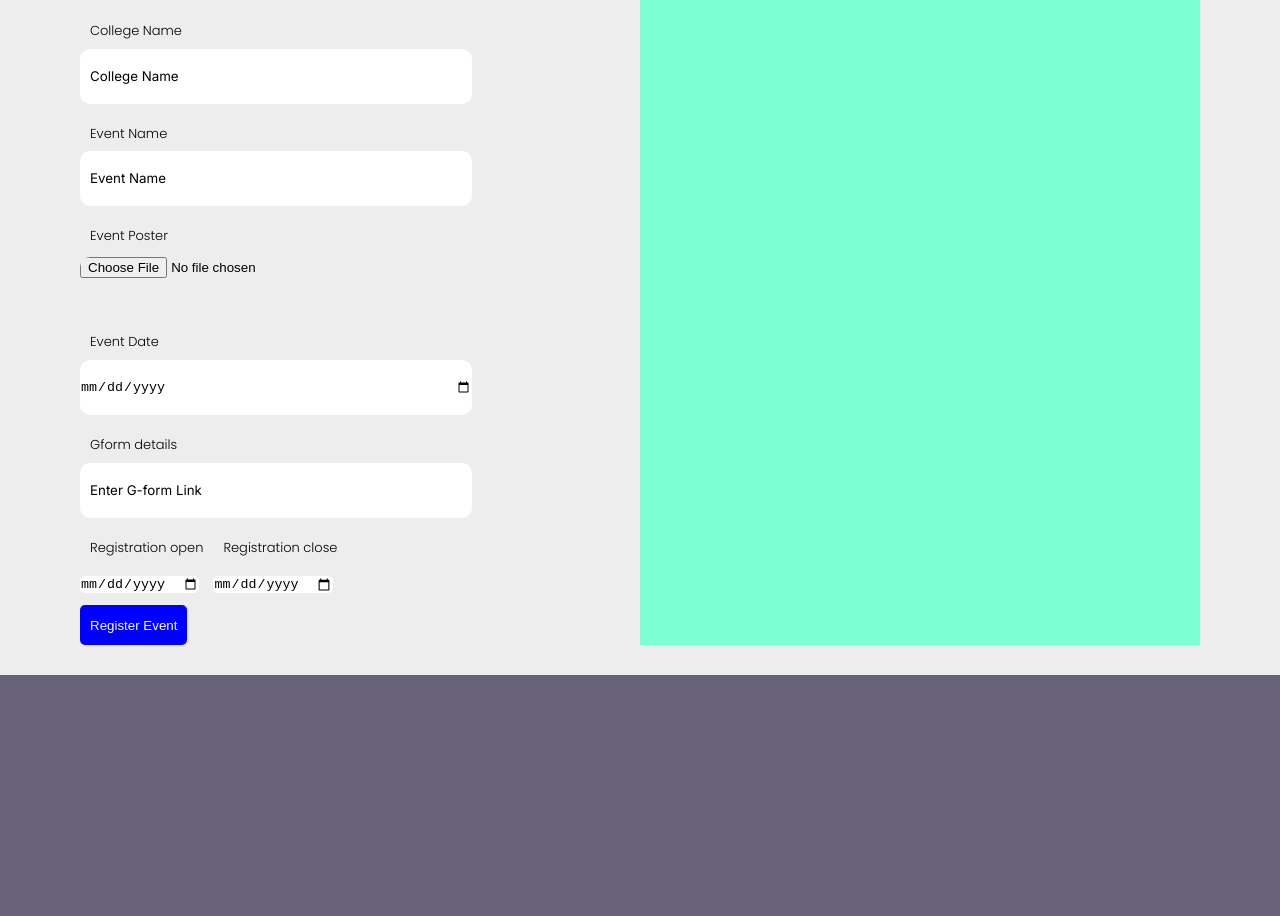
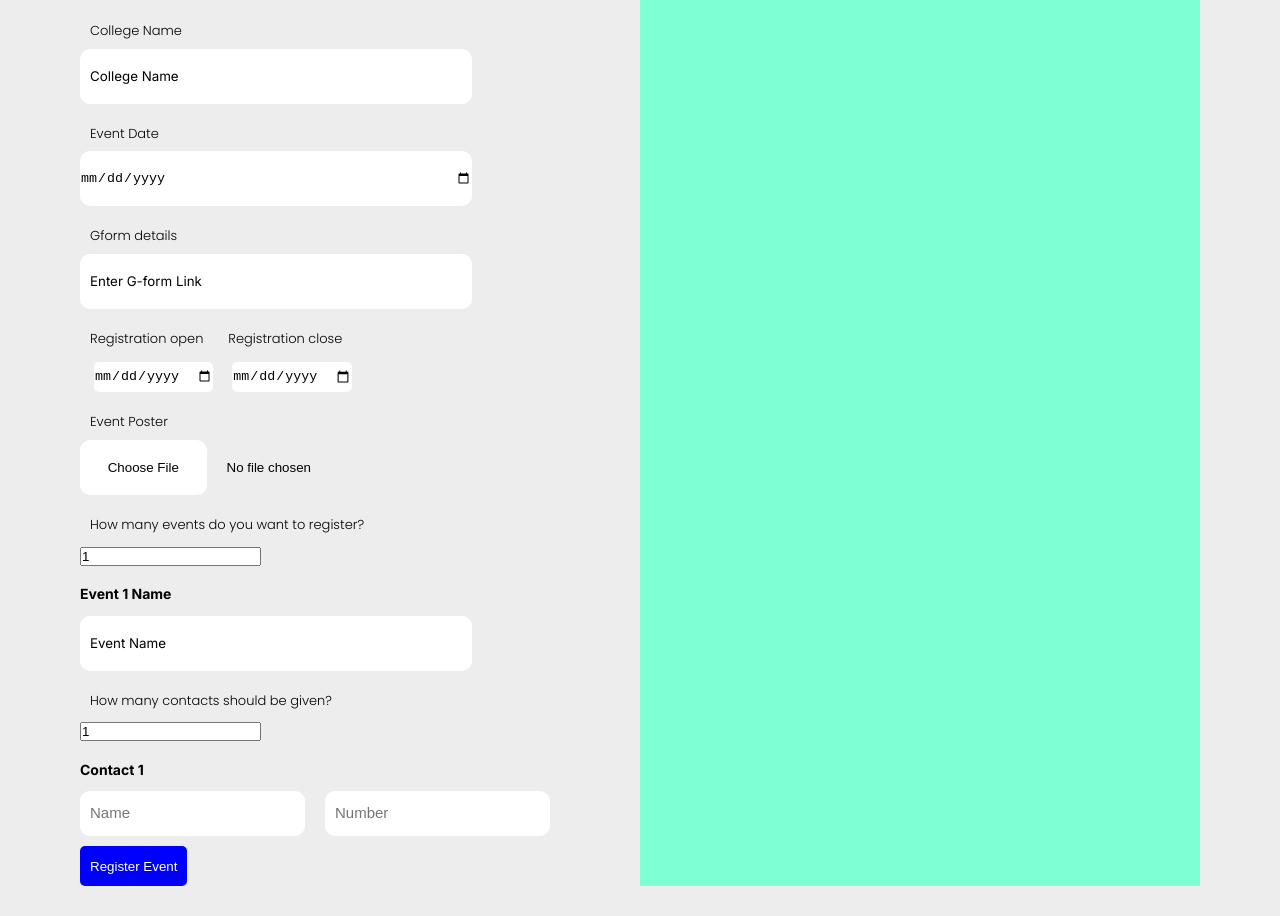
Before and after one commit to kavinpradheep/EVENTEASE, a React (Vite) app: page /EventRegister in a window 1280 px wide. Shown: the part 221-1137 px from the top of the page. Before the commit the page ends 896 px from the top, so only its background shows below. Built offline with nearby package versions, Linux system fonts and the light colour scheme.

Commit message:
created event register form

```diff
--- a/src/App.jsx
+++ b/src/App.jsx
@@ -1,7 +1,7 @@
 import React from 'react'
 import { BrowserRouter as Router, Routes, Route } from 'react-router-dom';
 
-import Events from './components/events/events';
+import Events from './components/allevents/allevents';
 import Login from './components/login/Login'
 import Mainpage from './components/homepage/home';
 import Eventregister from './components/EventRegister/eventregister';
--- a/src/components/EventRegister/eventregister.css
+++ b/src/components/EventRegister/eventregister.css
@@ -48,6 +48,14 @@
     border-radius: 10px;
     width: 70%;
 }
+.register-poster::-webkit-file-upload-button{
+    height: 55px;
+    border: none;
+    border-radius: 10px;
+    background-color: white;
+    width: 50%;
+    margin-right: 20px;
+}
 .register-eventname::placeholder{
     color: black;
     padding-left: 10px;
@@ -55,17 +63,54 @@
 }
 .register-event-gformdetails{
     display: flex;
-    gap: 10px;
+    gap: 5px;
 }
 .register-gformdetails-date{
     border: none;
-    margin-top: 10px;
+    margin-top: 5px;
+    margin-left: 14px;
+    height: 30px;
     border-radius: 5px;
+}
+.register-event-description{
+    height: 200px;
+    width: 70%;
+    border-radius: 10px;
+    border: none;
+    padding: 10px;
+    font-size: 16px;
+}
+.register-about-event{
+    height: 300px;
+    width: 70%;
+    border-radius: 10px;
+    border: none;
+    padding: 10px;
+    font-size: 16px;
+}
+.register-event-count, .register-contact-count{
+    margin-top: 15px;
+    font-size: 14px;
+    margin-bottom: 10px;
+    font-family: 'inter';
+}
+.register-contactname, .register-contactnumber{
+    height: 45px;
+    margin-right: 20px;
+    width: 225px;
+    border: none;
+    border-radius: 10px;
+}
+.register-contactname::placeholder,
+ .register-contactnumber::placeholder{
+    font-size: 15px;
+    padding-left: 10px;
 }
 .register-container-right{
     background-color: aquamarine;
 }
 .submit-button{
+    display: block;
     height: 40px;
     border: none;
     background-color:blue;
--- a/src/components/EventRegister/eventregister.jsx
+++ b/src/components/EventRegister/eventregister.jsx
@@ -4,51 +4,83 @@ import './eventregister.css';
 
 const Eventregister = () => {
   const navigate = useNavigate();
+  const [eventCount, setEventCount] = useState(1); // State to hold the number of events
+  const [events, setEvents] = useState([{ eventName: '' }]); // State to hold event details
+  const [contactCount, setContactCount] = useState(1); // State to hold the number of contacts
+  const [contacts, setContacts] = useState([{ contactName: '', contactNumber: '' }]); // State to hold contact details
+
   const [eventData, setEventData] = useState({
     collegeName: '',
-    eventName: '',
     eventDate: '',
     gformLink: '',
     registrationOpen: '',
     registrationClose: '',
   });
 
-  const [eventPoster, setEventPoster] = useState(null); // State for handling image file
+  const [eventPoster, setEventPoster] = useState(null);
 
   const handleChange = (e) => {
     setEventData({ ...eventData, [e.target.name]: e.target.value });
   };
 
   const handleImageChange = (e) => {
-    setEventPoster(e.target.files[0]); // Set the selected file
+    setEventPoster(e.target.files[0]);
+  };
+
+  const handleEventCountChange = (count) => {
+    setEventCount(count);
+    const newEvents = Array.from({ length: count }, (_, index) => ({
+      eventName: events[index]?.eventName || '',
+    }));
+    setEvents(newEvents);
+  };
+
+  const handleInputChange = (index, field, value) => {
+    const updatedEvents = [...events];
+    updatedEvents[index][field] = value;
+    setEvents(updatedEvents);
+  };
+
+  const handleContactCountChange = (count) => {
+    setContactCount(count);
+    const newContacts = Array.from({ length: count }, (_, index) => ({
+      contactName: contacts[index]?.contactName || '',
+      contactNumber: contacts[index]?.contactNumber || '',
+    }));
+    setContacts(newContacts);
+  };
+
+  const handleContactInputChange = (index, field, value) => {
+    const updatedContacts = [...contacts];
+    updatedContacts[index][field] = value;
+    setContacts(updatedContacts);
   };
 
   const handleSubmit = async (e) => {
     e.preventDefault();
+    const formData = new FormData();
 
-    const formData = new FormData(); // Create FormData object
-
-    // Append all form fields to FormData
     formData.append('collegeName', eventData.collegeName);
-    formData.append('eventName', eventData.eventName);
     formData.append('eventDate', eventData.eventDate);
     formData.append('gformLink', eventData.gformLink);
     formData.append('registrationOpen', eventData.registrationOpen);
     formData.append('registrationClose', eventData.registrationClose);
 
-    // Append the selected file to FormData
-    const fileInput = document.querySelector('input[type="file"]');
-    if (fileInput.files.length > 0) {
-      formData.append('eventPoster', fileInput.files[0]); // Add the file
+    if (eventPoster) {
+      formData.append('eventPoster', eventPoster);
     } else {
       alert("Please upload an event poster.");
-      return; // Early exit if no file is uploaded
+      return;
     }
+
+    // Convert events and contacts arrays to JSON strings
+    formData.append('events', JSON.stringify(events));
+    formData.append('contacts', JSON.stringify(contacts));
 
     try {
       const response = await fetch('http://localhost:5000/api/registerEvent', {
         method: 'POST',
-        body: formData, // Send the FormData
+        body: formData,
       });
 
       const result = await response.json();
@@ -64,20 +96,22 @@ const Eventregister = () => {
     }
   };
 
-
-
   return (
     <div className="main">
+      {/* Header section */}
       <div className="header">
         <div className="left-section">EventEase</div>
         <div className="middle-section">
-          <div className="event-nav-home">Home</div>
-          <div className="event-nav-events">Events</div>
+          <div className="event-nav-home" onClick={() => navigate('/Mainpage')}>Home</div>
+          <div className="event-nav-events" onClick={() => navigate('/Events')}>Events</div>
           <div className="about">About Us</div>
           <div className="contact">Contact Us</div>
         </div>
-        <div className="right-section">date</div>
+        <div className="right-section">
+          <div className="login" onClick={() => navigate('/')}>Login / Sign Up</div>
+        </div>
       </div>
+      {/* Register container open */}
       <div className="register-container">
         <div className="register-container-left">
           <h1>Publish Event</h1>
@@ -88,71 +122,93 @@ const Eventregister = () => {
           </div>
           <form onSubmit={handleSubmit} encType="multipart/form-data">
             <p>College Name</p>
-            <input
-              type="text"
-              name="collegeName"
-              value={eventData.collegeName}
-              onChange={handleChange}
-              className="register-eventname"
-              placeholder="College Name"
-            />
-            <p>Event Name</p>
-            <input
-              type="text"
-              name="eventName"
-              value={eventData.eventName}
-              onChange={handleChange}
-              className="register-eventname"
-              placeholder="Event Name"
-            />
-            {/* Image input added here, after Event Name */}
-            <p>Event Poster</p>
-            <input
-              type="file"
-              name="eventPoster"
-              accept="image/*"
-              onChange={handleImageChange}
-              className="register-eventname"
-            />
+            <input type="text" name="collegeName" value={eventData.collegeName} onChange={handleChange}
+              className="register-eventname" placeholder="College Name" required />
+
             <p>Event Date</p>
-            <input
-              type="date"
-              name="eventDate"
-              value={eventData.eventDate}
-              onChange={handleChange}
-              className="register-eventname"
-            />
+            <input type="date" name="eventDate" value={eventData.eventDate}
+              onChange={handleChange} className="register-eventname" required />
+
             <p>Gform details</p>
-            <input
-              type="url"
-              name="gformLink"
-              value={eventData.gformLink}
-              onChange={handleChange}
-              className="register-eventname"
-              placeholder="Enter G-form Link"
-            />
+            <input type="url" name="gformLink" value={eventData.gformLink} onChange={handleChange}
+              className="register-eventname" placeholder="Enter G-form Link" required />
+
             <div className="register-event-gformdetails">
               <div>
                 <p>Registration open</p>
-                <input
-                  type="date"
-                  name="registrationOpen"
-                  value={eventData.registrationOpen}
-                  onChange={handleChange}
-                  className="register-gformdetails-date"
-                />
+                <input type="date" name="registrationOpen" value={eventData.registrationOpen}
+                  onChange={handleChange} className="register-gformdetails-date" required />
               </div>
               <div>
                 <p>Registration close</p>
-                <input
-                  type="date"
-                  name="registrationClose"
-                  value={eventData.registrationClose}
-                  onChange={handleChange}
-                  className="register-gformdetails-date"
-                />
+                <input type="date" name="registrationClose" value={eventData.registrationClose}
+                  onChange={handleChange} className="register-gformdetails-date" required />
               </div>
             </div>
+
+            <p>Event Poster</p>
+            <input type="file" name="eventPoster" accept="image/*" onChange={handleImageChange} className="register-poster" required />
+
+            <p>How many events do you want to register?</p>
+            <input
+              type="number"
+              value={eventCount}
+              onChange={(e) => handleEventCountChange(parseInt(e.target.value) || 1)} // Ensure at least 1
+              min="1"
+              className="event-count-input"
+            />
+
+            {Array.from({ length: eventCount }).map((_, index) => (
+              <div key={index}>
+                <h3 className='register-event-count'>Event {index + 1} Name</h3>
+                <label>
+                  <input
+                    type="text"
+                    value={events[index]?.eventName || ''}
+                    onChange={(e) => handleInputChange(index, 'eventName', e.target.value)}
+                    required
+                    className="register-eventname"
+                    placeholder="Event Name"
+                  />
+                </label>
+              </div>
+            ))}
+
+            <p>How many contacts should be given?</p>
+            <input
+              type="number"
+              value={contactCount}
+              onChange={(e) => handleContactCountChange(parseInt(e.target.value) || 1)} // Ensure at least 1
+              min="1"
+              className="contact-count-input"
+            />
+
+            {Array.from({ length: contactCount }).map((_, index) => (
+              <div key={index}>
+                <h3 className='register-contact-count'>Contact {index + 1}</h3>
+                <label>
+                  <input
+                    type="text"
+                    value={contacts[index]?.contactName || ''}
+                    onChange={(e) => handleContactInputChange(index, 'contactName', e.target.value)}
+                    required
+                    placeholder='Name'
+                    className="register-contactname"
+                  />
+                </label>
+                <label>
+                  <input
+                    type="tel"
+                    value={contacts[index]?.contactNumber || ''}
+                    onChange={(e) => handleContactInputChange(index, 'contactNumber', e.target.value)}
+                    required
+                    placeholder='Number'
+                    className="register-contactnumber"
+                  />
+                </label>
+              </div>
+            ))}
+
             <button type="submit" className="submit-button">Register Event</button>
           </form>
         </div>
--- a/src/components/login/Login.jsx
+++ b/src/components/login/Login.jsx
@@ -105,7 +105,7 @@ const Login = () => {
           <hr />
         </div>
 
-        /* Google Sign-In Button */
+        {/* Google Sign-In Button */}
         <button onClick={googleSignIn} className="google-btn">
           Continue with Google
         </button>
```
Also changed, not shown: src/components/allevents/allevents.jsx (renamed from src/components/events/events.jsx, +9 -1 lines), src/components/allevents/allevents.css (renamed from src/components/events/events.css), src/components/event/event.css (added), src/components/event/event.jsx (added), 4 other files (tests, documents, lock files or other folders).
